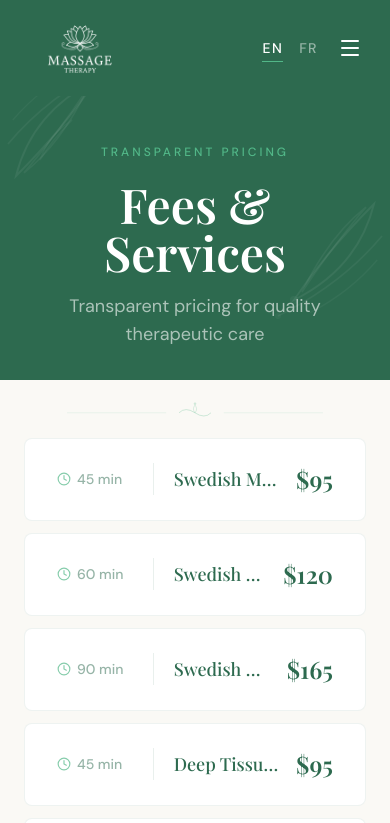
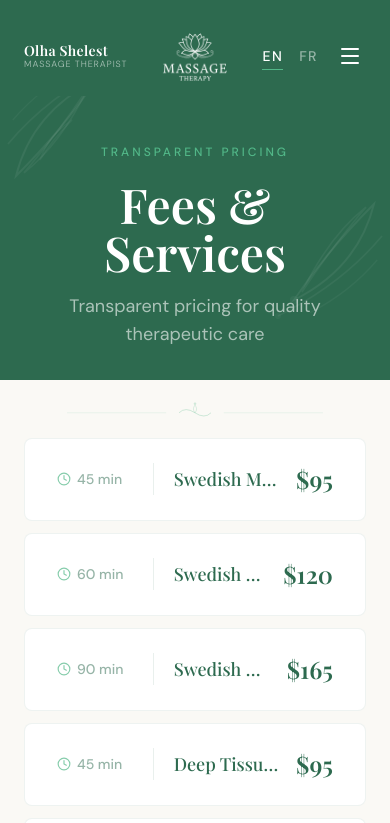
Before and after one commit to romaninet/massage-therapy-website, a Next.js app: page /en/fees in a window 390 px wide. Shown: the top 823 px of the page. Built offline with nearby package versions, Linux system fonts and the light colour scheme.

Commit message:
chnage design on mobile

```diff
--- a/src/components/layout/Header.tsx
+++ b/src/components/layout/Header.tsx
@@ -42,10 +42,22 @@ export default function Header() {
       }`}
     >
       <div className="max-w-7xl mx-auto px-6 lg:px-12">
-        <div className="flex items-center justify-between h-24">
-          {/* Logo */}
-          <Link href={`/${locale}`} className="flex items-center gap-3 group">
-            <div className="w-28 h-28 relative flex-shrink-0">
+        {/* Mobile: 3-col grid [name | logo | controls]. Desktop: flex justify-between */}
+        <div className="grid grid-cols-[1fr_auto_1fr] items-center h-24 lg:flex lg:justify-between">
+
+          {/* Mobile: name + subtitle left — hidden on desktop (lives inside logo link there) */}
+          <div className="lg:hidden flex flex-col leading-tight">
+            <span className="font-heading text-white font-semibold tracking-wide text-sm leading-tight">
+              Olha Shelest
+            </span>
+            <span className="text-white/60 text-[9px] tracking-widest uppercase font-light">
+              {tHeader('subtitle')}
+            </span>
+          </div>
+
+          {/* Logo — centered on mobile, left-anchored on desktop */}
+          <Link href={`/${locale}`} className="flex items-center gap-3 group justify-self-center lg:justify-self-auto">
+            <div className="w-28 h-28 lg:w-28 lg:h-28 relative flex-shrink-0">
               <Image
                 src="/images/logo.png"
                 alt={tHeader('logoAlt')}
@@ -55,7 +67,8 @@ export default function Header() {
                 priority
               />
             </div>
-            <div className="hidden sm:flex flex-col leading-tight items-center">
+            {/* Name + subtitle — desktop only, inside the link */}
+            <div className="hidden lg:flex flex-col leading-tight items-center">
               <span className="font-heading text-white font-semibold tracking-wide text-lg">
                 Olha Shelest
               </span>
@@ -98,8 +111,8 @@ export default function Header() {
             </Link>
           </div>
 
-          {/* Mobile controls */}
-          <div className="flex lg:hidden items-center gap-4">
+          {/* Mobile controls — right column */}
+          <div className="flex lg:hidden items-center gap-4 justify-self-end">
             <LanguageSwitcher dark />
             <button
               onClick={() => setMobileOpen(!mobileOpen)}
@@ -109,6 +122,7 @@ export default function Header() {
               {mobileOpen ? <X size={24} /> : <Menu size={24} />}
             </button>
           </div>
+
         </div>
       </div>
 
```
